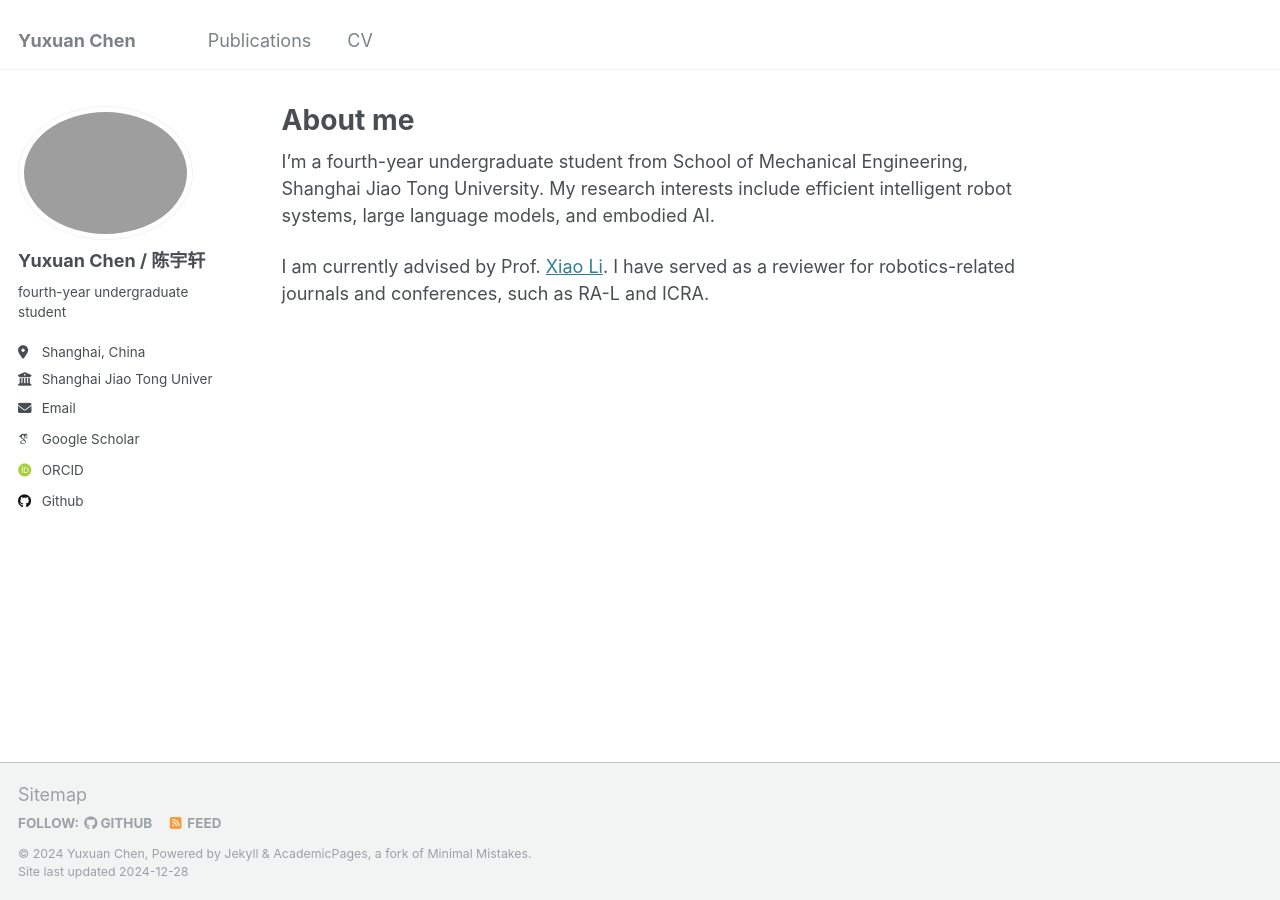
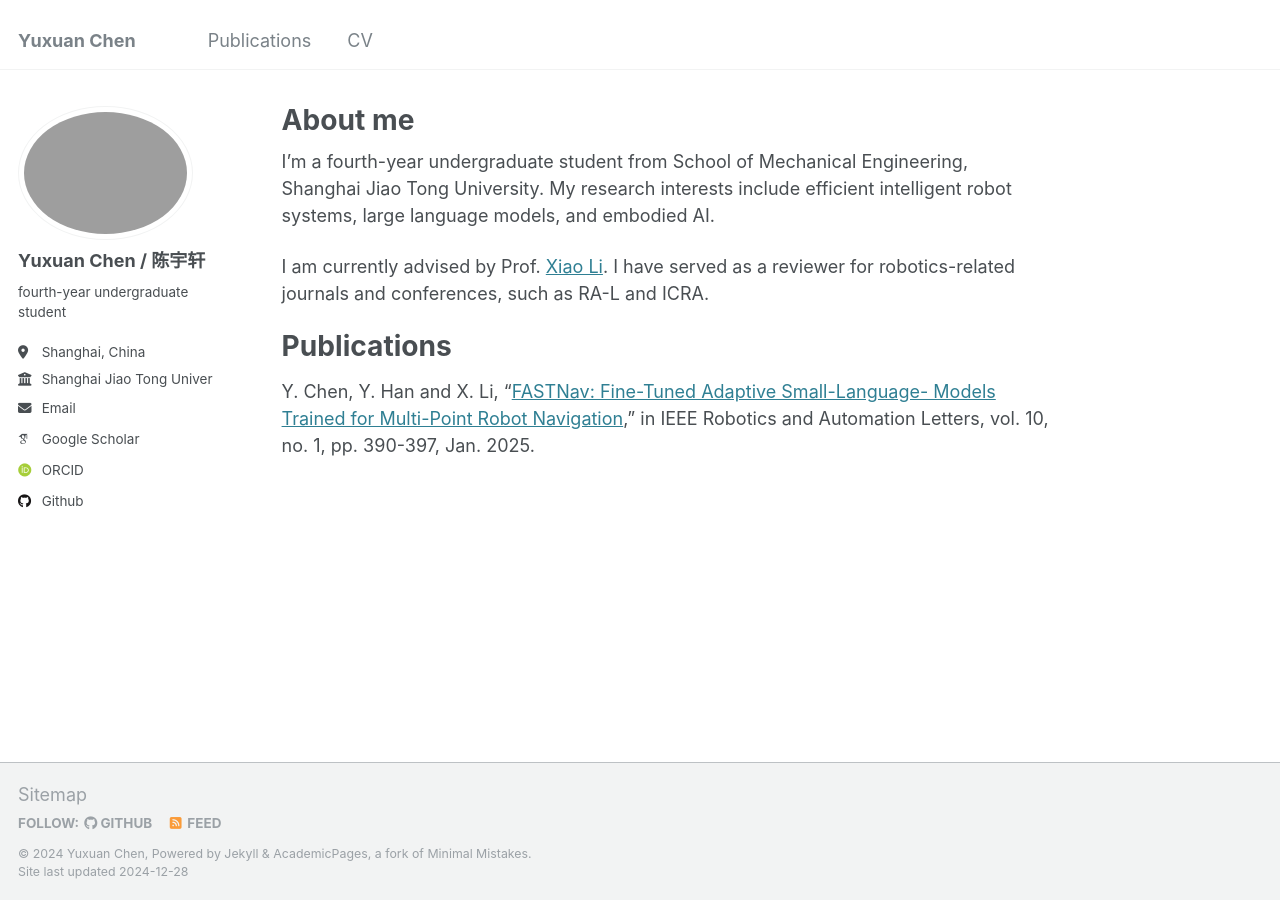
Before and after one commit to Elycyx/Elycyx.github.io, a Jekyll site: the page built from _pages/about.md, in a window 1280 px wide. Built offline with Jekyll 4.4.1, drawn with Linux system fonts in a browser that asks for light colours; some web fonts are replaced.

Commit message:
Update about.md

```diff
--- a/_pages/about.md
+++ b/_pages/about.md
@@ -10,3 +10,7 @@ redirect_from:
 I'm a fourth-year undergraduate student from School of Mechanical Engineering, Shanghai Jiao Tong University. My research interests include efficient intelligent robot systems, large language models, and embodied AI.
 
 I am currently advised by Prof. [Xiao Li](https://me.sjtu.edu.cn/teacher_directory1/lixiao.html). I have served as a reviewer for robotics-related journals and conferences, such as RA-L and ICRA.
+
+# Publications
+
+Y. Chen, Y. Han and X. Li, "[FASTNav: Fine-Tuned Adaptive Small-Language- Models Trained for Multi-Point Robot Navigation](https://elycyx.github.io/publications/2024-11-25-FASTNav)," in IEEE Robotics and Automation Letters, vol. 10, no. 1, pp. 390-397, Jan. 2025.
```
